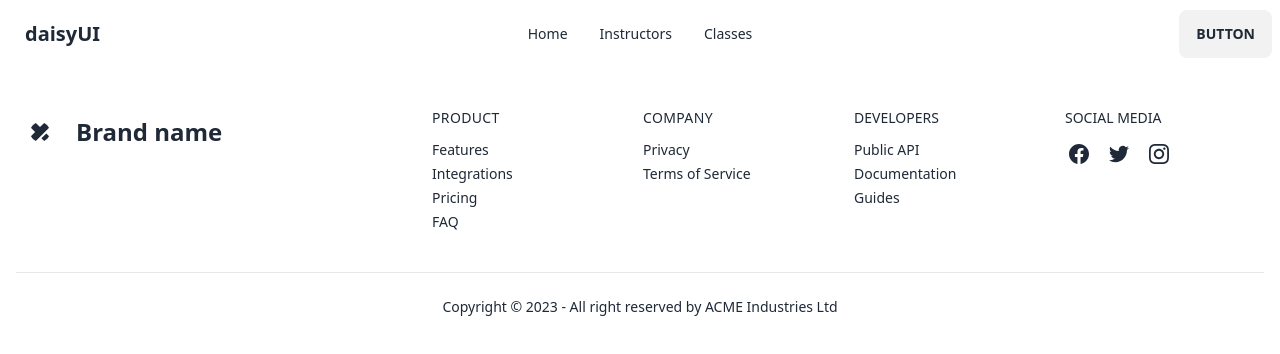
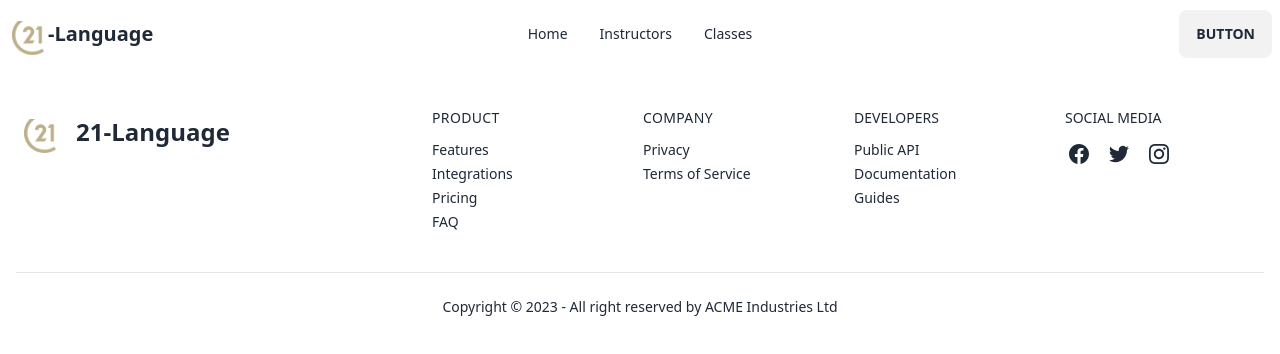
Before and after one commit to morshedalam39/Foreign-Language-Center-client, a React (Vite) app: page /classes in a window 1280 px wide. Shown: the top 354 px of the page. Built offline with nearby package versions, Linux system fonts and the light colour scheme.

Commit message:
sirebase setUp

```diff
--- a/package.json
+++ b/package.json
@@ -10,6 +10,7 @@
     "preview": "vite preview"
   },
   "dependencies": {
+    "firebase": "^9.22.1",
     "localforage": "^1.10.0",
     "match-sorter": "^6.3.1",
     "react": "^18.2.0",
--- /dev/null
+++ b/src/firebase/firebase.config.js
@@ -0,0 +1,19 @@
+// Import the functions you need from the SDKs you need
+import { initializeApp } from "firebase/app";
+// TODO: Add SDKs for Firebase products that you want to use
+// https://firebase.google.com/docs/web/setup#available-libraries
+
+// Your web app's Firebase configuration
+const firebaseConfig = {
+    apiKey: import.meta.env.VITE_apiKey,
+    authDomain: import.meta.env.VITE_authDomain,
+    projectId: import.meta.env.VITE_projectId,
+    storageBucket: import.meta.env.VITE_storageBucket,
+    messagingSenderId: import.meta.env.VITE_messagingSenderId,
+    appId: import.meta.env.VITE_appId
+};
+
+// Initialize Firebase
+const app = initializeApp(firebaseConfig);
+
+export default app;
--- /dev/null
+++ b/src/pages/Login/Login.jsx
@@ -0,0 +1,11 @@
+
+
+const Login = () => {
+    return (
+        <div>
+
+        </div>
+    );
+};
+
+export default Login;
--- a/src/pages/Shared/Footer/Footer.jsx
+++ b/src/pages/Shared/Footer/Footer.jsx
@@ -1,4 +1,5 @@
-import React from "react";
+import { Link } from 'react-router-dom';
+import logo from '../../../assets/logo.png'
 
 const Footer = () => {
   return (
@@ -12,17 +13,14 @@ const Footer = () => {
               className="flex justify-center space-x-3 lg:justify-start"
             >
               <div className="flex items-center justify-center w-12 h-12 rounded-full dark:bg-violet-400">
-                <svg
-                  xmlns="http://www.w3.org/2000/svg"
-                  viewBox="0 0 32 32"
-                  fill="currentColor"
-                  className="flex-shrink-0 w-5 h-5 rounded-full dark:text-gray-900"
-                >
-                  <path d="M18.266 26.068l7.839-7.854 4.469 4.479c1.859 1.859 1.859 4.875 0 6.734l-1.104 1.104c-1.859 1.865-4.875 1.865-6.734 0zM30.563 2.531l-1.109-1.104c-1.859-1.859-4.875-1.859-6.734 0l-6.719 6.734-6.734-6.734c-1.859-1.859-4.875-1.859-6.734 0l-1.104 1.104c-1.859 1.859-1.859 4.875 0 6.734l6.734 6.734-6.734 6.734c-1.859 1.859-1.859 4.875 0 6.734l1.104 1.104c1.859 1.859 4.875 1.859 6.734 0l21.307-21.307c1.859-1.859 1.859-4.875 0-6.734z"></path>
-                </svg>
+              <Link to="/" >
+                <img className='w-8 mx-1 mt-2' src={logo} alt="" />
+
+
+            </Link>
               </div>
               <span className="self-center text-2xl font-semibold">
-                Brand name
+              21-Language
               </span>
             </a>
           </div>
--- a/src/pages/Shared/Navbar/Navbar.jsx
+++ b/src/pages/Shared/Navbar/Navbar.jsx
@@ -1,5 +1,6 @@
-import React from "react";
+
 import { Link } from "react-router-dom";
+import logo from '../../../assets/logo.png'
 
 const Navbar = () => {
   const navOptions = (
@@ -17,7 +18,7 @@ const Navbar = () => {
   );
   return (
     <div>
-      <div className="navbar bg-base-100">
+      <div className="navbar bg-base-500">
         <div className="navbar-start">
           <div className="dropdown">
             <label tabIndex={0} className="btn btn-ghost lg:hidden">
@@ -43,7 +44,17 @@ const Navbar = () => {
               {navOptions}
             </ul>
           </div>
-          <a className="btn btn-ghost normal-case text-xl">daisyUI</a>
+          <div>
+           <Link to="/" >
+                <img className='w-8 mx-1 mt-2' src={logo} alt="" />
+
+
+            </Link>
+           </div>
+            <Link to="/" className="  text-xl">
+
+                <h2 className='font-bold '>-Language</h2>
+            </Link>
         </div>
         <div className="navbar-center hidden lg:flex">
           <ul className="menu menu-horizontal px-1">{navOptions}</ul>
--- /dev/null
+++ b/src/pages/SignUp/SignUp.jsx
@@ -0,0 +1,11 @@
+import React from 'react';
+
+const SignUp = () => {
+    return (
+        <div>
+
+        </div>
+    );
+};
+
+export default SignUp;
```
Also changed, not shown: src/Routes/Routes.jsx (+10 -0 lines), src/assets/logo.png (added), 1 other file (tests, documents, lock files or other folders).
